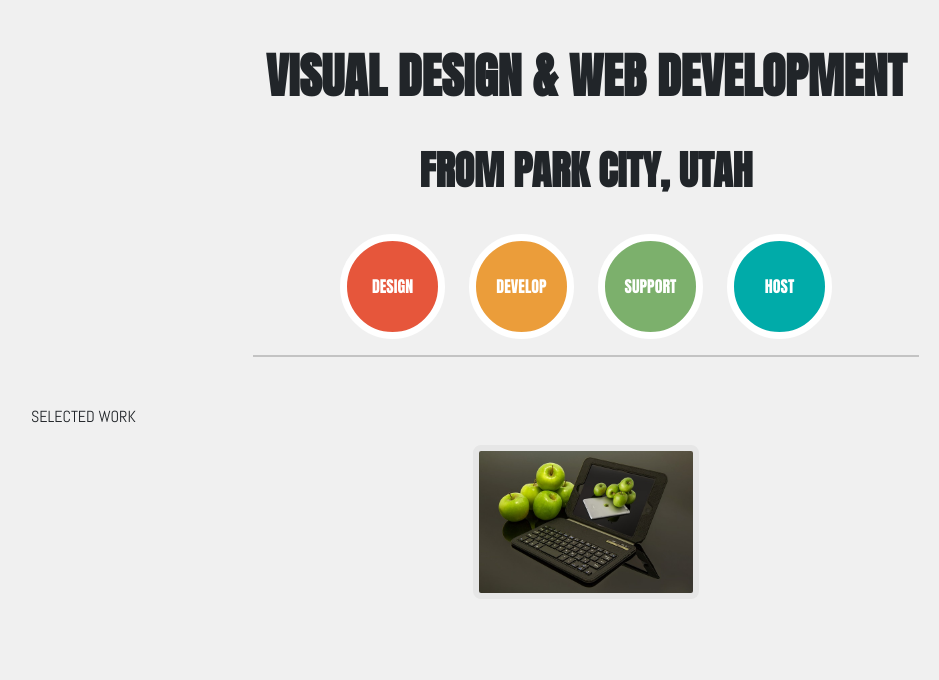
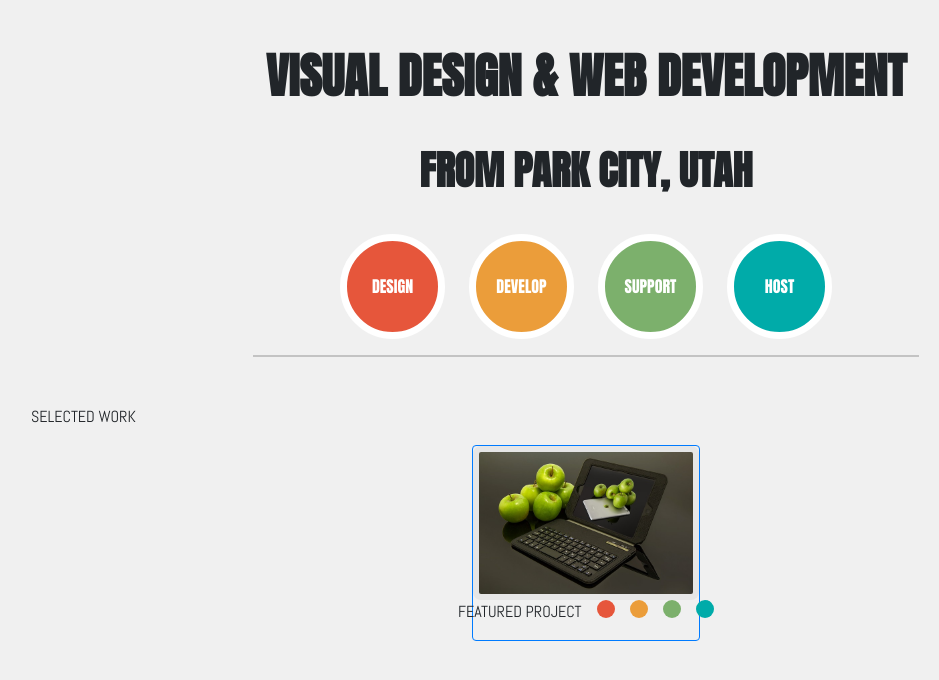
Before and after one commit to Wagnon-Walker-Neptune/codeup-design-project, a plain HTML site: page index.html in a window 1280 px wide. Shown: the whole page, without its empty margins (54-993 px from the left). Drawn offline with nearby package versions, Linux system fonts and the light colour scheme.

Commit message:
Adjusted image, added small blobs next to featured project

```diff
--- a/index.html
+++ b/index.html
@@ -58,8 +58,17 @@
     </div>
     <hr class="d-none d-sm-block">
     <p class="text-center mt-5 text-md-left">SELECTED WORK</p>
-    <div class="row">
-        <div class="col"><img src="images/apple-ipad.jpg"></div>
+    <div class="row justify-content-center" >
+        <div class="list-group border border-primary" id="featured-ipad">
+            <img class="list-item mx-auto" src="images/apple-ipad.jpg" alt="A picture of an Apple Ipad">
+            <div class="row justify-content-between d-flex">
+                <p class="text-left list-item">FEATURED PROJECT</p>
+                <div class="red small-blobs"></div>
+                <div class="orange small-blobs"></div>
+                <div class="green small-blobs"></div>
+                <div class="aqua small-blobs"></div>
+            </div>
+        </div>
     </div>
 </main>
 
--- a/main.css
+++ b/main.css
@@ -12,6 +12,13 @@ body{
     text-align: center;
     margin: 0 8px;
     margin-bottom: 7px;
+}
+.small-blobs{
+    box-sizing: content-box;
+    padding: 0;
+    width: 18px;
+    height: 18px;
+    border-radius:50%;
 }
 p{
     font-family: Abel, sans-serif;
@@ -52,6 +59,11 @@ img{
     width:214px;
     border: 6px solid #E6E6E6;
     border-radius: 8px;
+}
+#featured-ipad{
+    box-sizing: content-box;
+    padding: 0;
+    margin: 0;
 }
 /*XtraSmall Media*/
 @media (max-width: 576px) {
```
